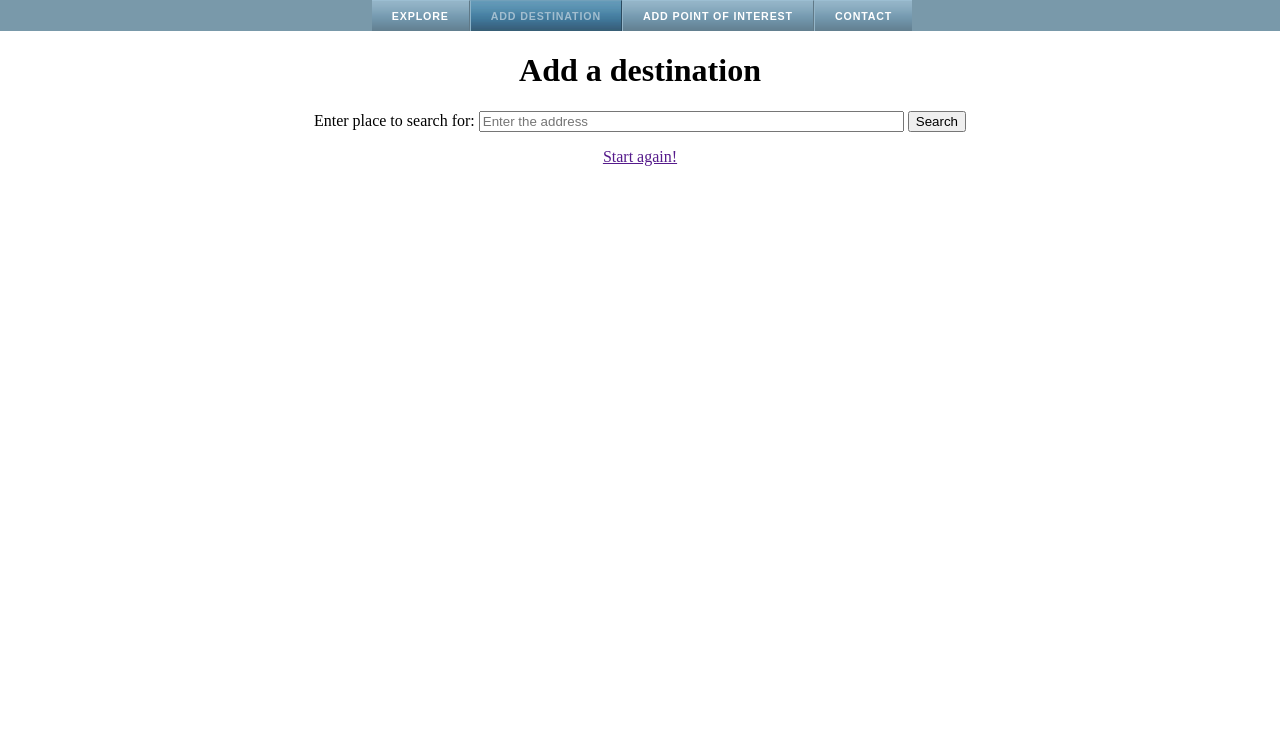
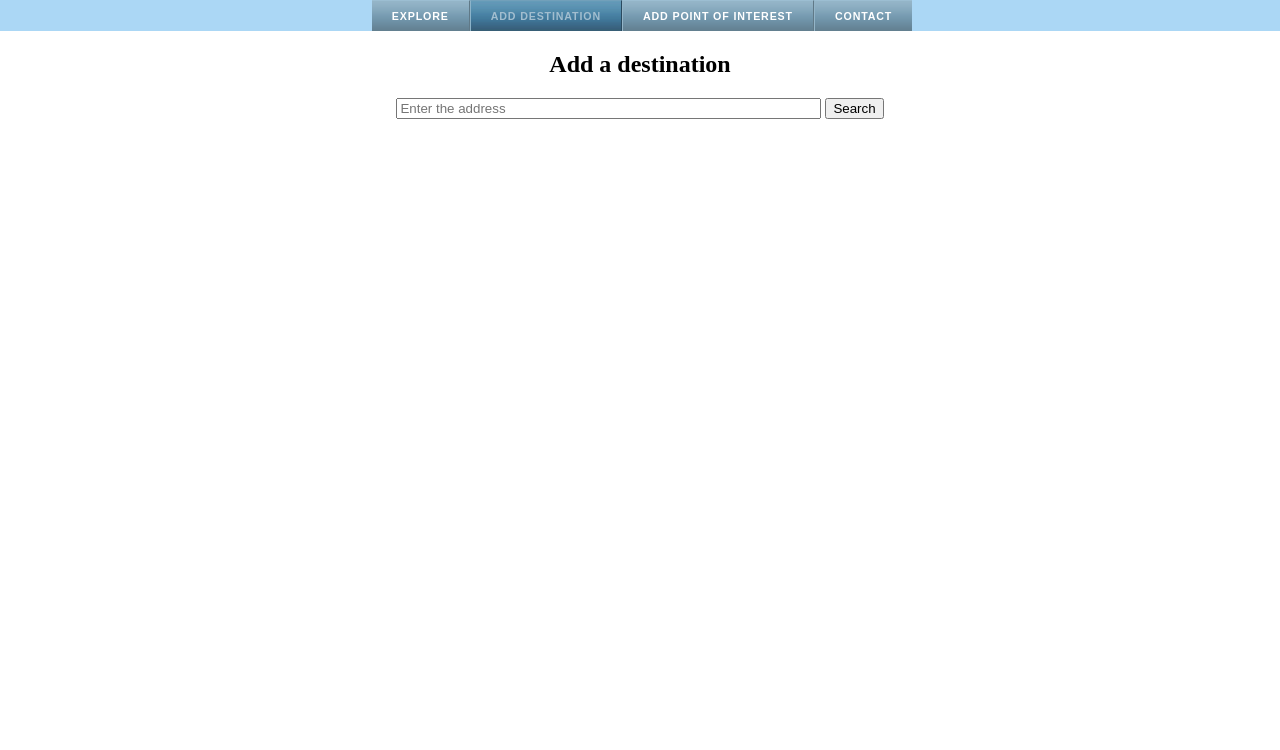
Before and after one commit to ajutscaria/site, a Django app: page /search/add_destination/ in a window 1280 px wide. Shown: the top 750 px of the page. Run offline with Django 3.2, Linux system fonts and the light colour scheme; data comes from the database, SQL or seed files in the repository; parts of the project's set-up code (start-up, migrations or seed data) failed here and were passed over; some libraries are stand-ins or nearby versions.

Commit message:
Centering controls and making all pages consistent

```diff
--- a/search/static/css/style.css
+++ b/search/static/css/style.css
@@ -46,7 +46,16 @@ html { height: 100% }
 body { height: 100%; margin: 0; padding: 0; text-align: center;}
 
 #nav-bar {
-	background: #7999aa;
+	background: #abd7f5;
+}
+
+#content {
+  width: 800px ;
+  height: 700px;
+  margin-left: auto ;
+  margin-right: auto ;
+  color: black ;
+  /* border: 1px solid black ; */
 }
 
 #page-wrap {
--- a/search/static/js/add_destination.js
+++ b/search/static/js/add_destination.js
@@ -44,22 +44,7 @@ $(document).ready(function() {
     });
 
 	$('#searchform').submit(function(e){
-	    var urlSubmit = '/search/search_for_location/'
-	    $.ajax({
-	        type: "POST",
-	        url: urlSubmit,
-	        data      : {'searchfor' : $('#searchfor').val()},
-	        success: function(response){
-	        	var jsonData = $.parseJSON(response);
-	            $('#result').html(jsonData.message);
-	            $('#result').show();
-	            $('#looksgood').show();
-	            $('#reset').show();
-	        },
-	        failure: function(data) {
-	        	alert('Got an error!');
-	    	}
-	    });
+	    searchForLocation($('#autocomplete').val());
 	    e.preventDefault();
 	});
 
@@ -83,23 +68,6 @@ $(document).ready(function() {
         $('#success').hide();
 		e.preventDefault();
 	});
-    /*
-	$('#looksgoodform').submit(function(e){
-		var urlSubmit = '/search/add_destination/'
-		$.ajax({
-	        type: "POST",
-	        url: urlSubmit,
-	        data      : $(this).serialize(),
-	        success: function(response){
-	        	$('#success').show();
-	        	$('#savedestination').hide();
-	        },
-	        failure: function(data) {
-	        	alert('Got an error!');
-	    	}
-	    });
-		e.preventDefault();
-	});*/
 });
 
 function searchForLocation(location) {
--- a/search/static/js/add_point_of_interest.js
+++ b/search/static/js/add_point_of_interest.js
@@ -90,6 +90,7 @@ function searchForLocation(location) {
         data      : {'searchfor' : location},
         success: function(response){
         	var jsonData = $.parseJSON(response);
+        	$('#reset').show();
             $('#result').html(jsonData.message);
             $('#result').show();
             $('#looksgood').show();
--- a/search/templates/search/add_destination.html
+++ b/search/templates/search/add_destination.html
@@ -7,9 +7,9 @@
 </head>
 <body id="add_destination">
     {% include "search/menu.html" %}
-    <h1>Add a destination</h1>
+    <div id="content">
+        <h2>Add a destination</h2>
         <form action="" method="post" id="searchform">{% csrf_token %}
-        <label>Enter place to search for:</label>
             <input id="autocomplete" placeholder="Enter the address"
                 onFocus="geolocate()" type="text" size="50"></input>
             <input type="submit" value="Search" />
@@ -34,6 +34,7 @@
         <div id="success" style="display: none;">
             <label>Destination added!</label>
         </div>
-    <a href="" id="reset">Start again!</a>
+        <a href="" id="reset" style="display: none;">Start again!</a>
+    </div>
 </body>
 </html>
```
Also changed, not shown: search/templates/search/add_point_of_interest.html (+4 -4 lines), search/templates/search/index.html (+11 -8 lines). Lines whose indentation alone changed are shown as unchanged.
